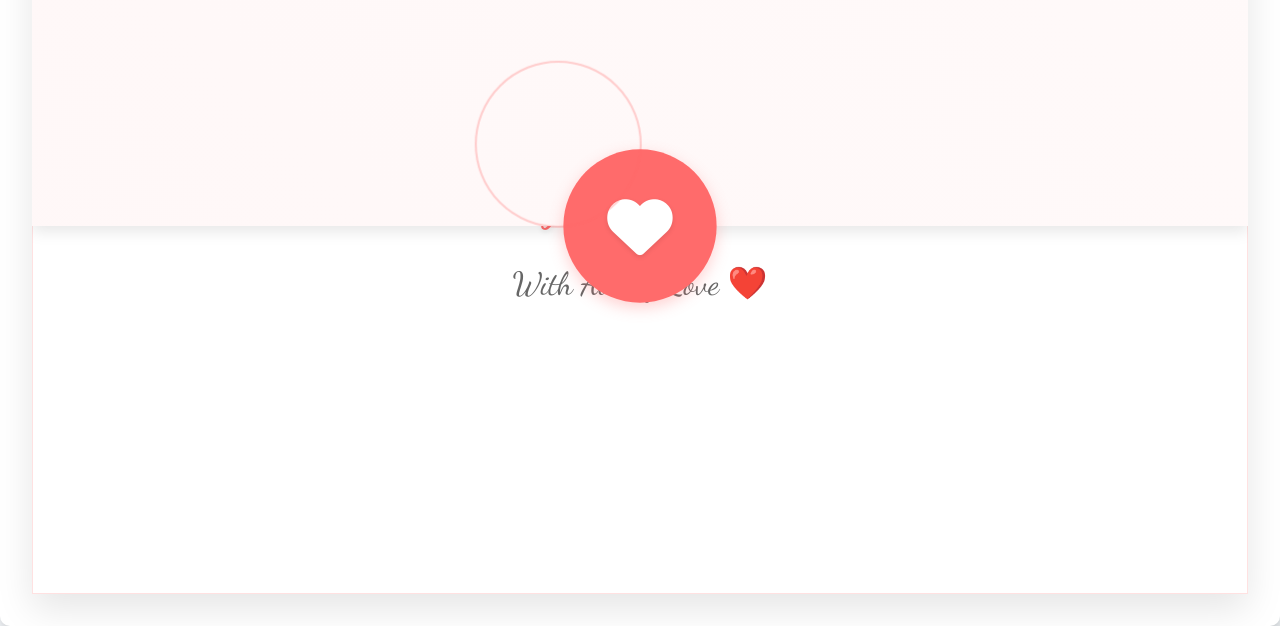
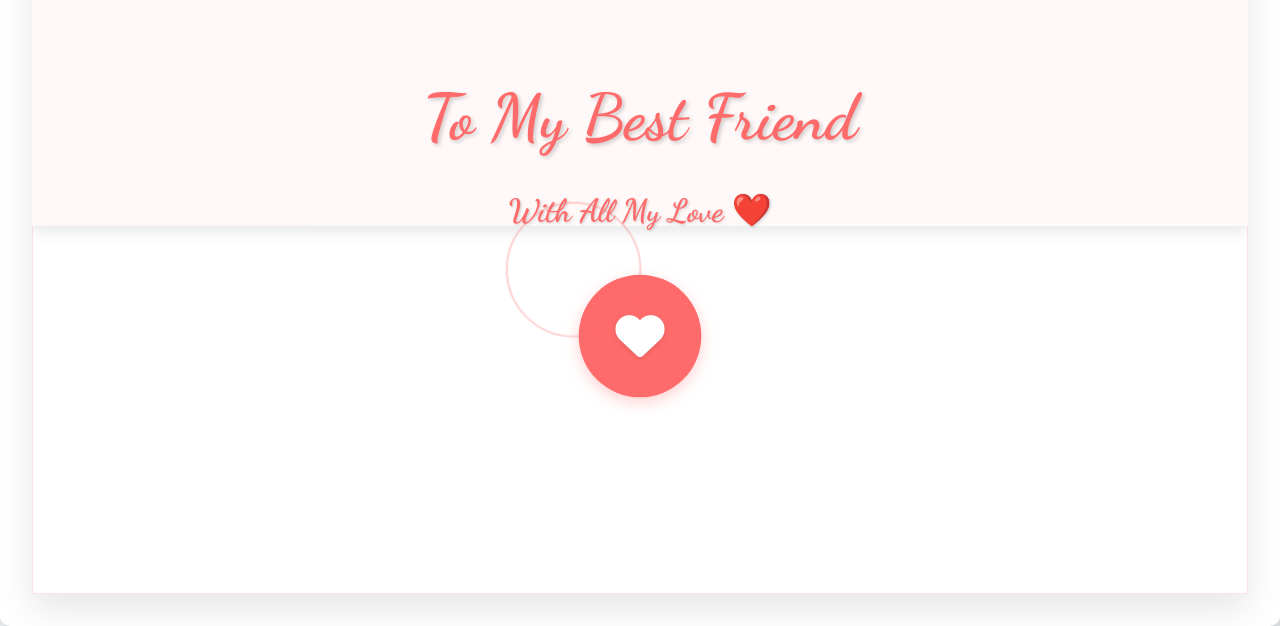
Before and after one commit to itzshoaibmalik/tothemoon1507, a plain HTML site: page index.html in a window 1280 px wide. Shown: the part 174-800 px from the top of the page. Drawn offline with nearby package versions, Linux system fonts and the light colour scheme.

Commit message:
MORE IMPROVEMENTS

```diff
--- a/script.js
+++ b/script.js
@@ -16,6 +16,12 @@ document.addEventListener('DOMContentLoaded', () => {
             const paperSound = new Audio('https://assets.mixkit.co/active_storage/sfx/2571/2571-preview.mp3');
             paperSound.volume = 0.5;
             paperSound.play();
+
+            // Wait for the flip animation to complete before showing the enter button
+            setTimeout(() => {
+                enterBtn.style.display = 'block';
+                enterBtn.style.opacity = '1';
+            }, 1500); // Match this with the letter flip transition duration
         }
     });
 
@@ -26,17 +32,22 @@ document.addEventListener('DOMContentLoaded', () => {
         pageTurnSound.volume = 0.5;
         pageTurnSound.play();
 
+        // Fade out landing page
         landingPage.classList.add('fade-out');
+
+        // Show main content
         mainContent.style.display = 'block';
 
+        // Wait for fade out animation to complete
         setTimeout(() => {
             mainContent.classList.add('show');
             // Initialize AOS after showing main content
             AOS.init({
                 duration: 1000,
-                once: true
+                once: true,
+                offset: 100
             });
-        }, 100);
+        }, 1000); // Match this with the fade-out transition duration
     });
 });
 
--- a/styles.css
+++ b/styles.css
@@ -787,11 +787,11 @@ footer {
 
 .seal {
     position: absolute;
-    top: 50%;
+    top: 65%;
     left: 50%;
     transform: translate(-50%, -50%);
-    width: 150px;
-    height: 150px;
+    width: 120px;
+    height: 120px;
     background: #ff6b6b;
     border-radius: 50%;
     display: flex;
@@ -815,19 +815,19 @@ footer {
 }
 
 .seal i {
-    font-size: 4rem;
+    font-size: 3rem;
     color: white;
     text-shadow: 0 2px 5px rgba(0, 0, 0, 0.1);
 }
 
 .address {
     position: absolute;
-    top: 50%;
+    top: 40%;
     left: 50%;
     transform: translate(-50%, -50%);
     text-align: center;
     font-family: 'Dancing Script', cursive;
-    z-index: 1;
+    z-index: 4;
     width: 80%;
 }
 
@@ -835,13 +835,15 @@ footer {
     font-size: 4rem;
     color: #ff6b6b;
     margin-bottom: 1rem;
-    text-shadow: 0 2px 5px rgba(0, 0, 0, 0.1);
+    text-shadow: 2px 2px 4px rgba(0, 0, 0, 0.2);
+    font-weight: 700;
 }
 
 .address p:last-child {
     font-size: 2rem;
-    color: #666;
-    font-weight: 500;
+    color: #ff6b6b;
+    font-weight: 600;
+    text-shadow: 1px 1px 3px rgba(0, 0, 0, 0.2);
 }
 
 .letter-content {
@@ -890,16 +892,18 @@ footer {
     color: #ff6b6b;
     margin-bottom: 2rem;
     font-family: 'Dancing Script', cursive;
-    text-shadow: 0 2px 5px rgba(0, 0, 0, 0.1);
+    text-shadow: 2px 2px 4px rgba(0, 0, 0, 0.2);
+    font-weight: 700;
 }
 
 .letter-content p {
-    color: #666;
+    color: #444;
     margin-bottom: 3rem;
     font-size: 1.8rem;
     line-height: 1.8;
-    font-weight: 300;
+    font-weight: 400;
     max-width: 800px;
+    text-shadow: 1px 1px 2px rgba(0, 0, 0, 0.1);
 }
 
 .enter-btn {
@@ -914,10 +918,14 @@ footer {
     box-shadow: 0 5px 15px rgba(255, 107, 107, 0.3);
     font-family: 'Poppins', sans-serif;
     font-weight: 500;
+    display: none;
+    opacity: 0;
+    transform: translateY(20px);
+    margin-top: 2rem;
 }
 
 .enter-btn:hover {
-    transform: scale(1.05);
+    transform: scale(1.05) translateY(20px);
     background: #ff5252;
     box-shadow: 0 8px 20px rgba(255, 107, 107, 0.4);
 }
```
